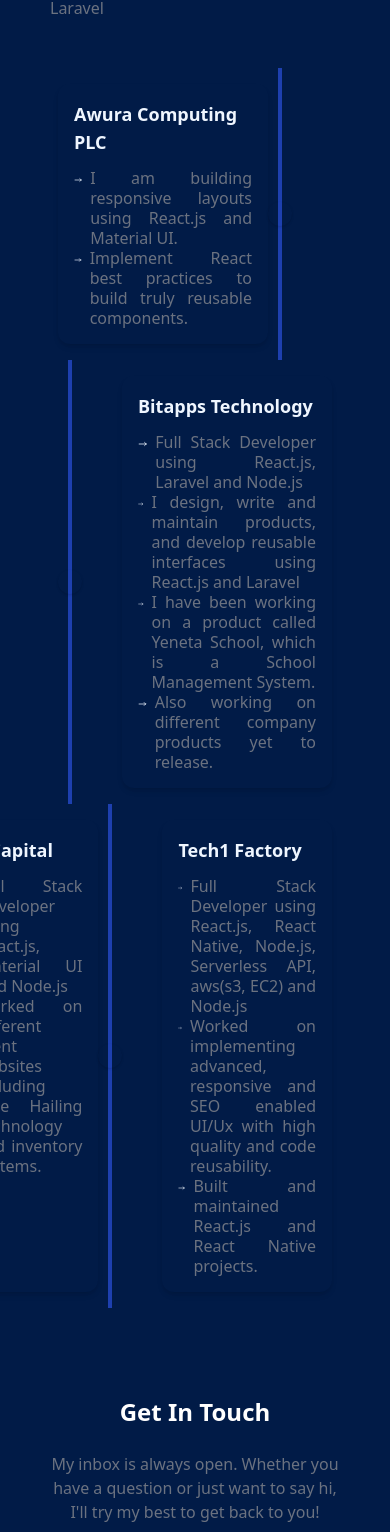
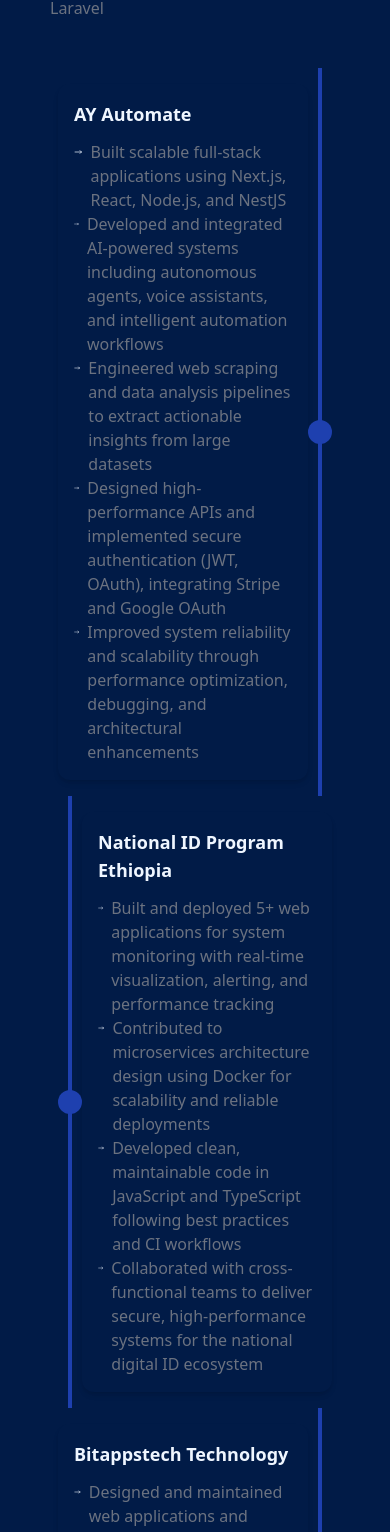
Before and after one commit to Alazar-dev/portfolio, a Next.js app: page / in a window 390 px wide. Shown: the part 1075-2607 px from the top of the page. Built offline with nearby package versions, Linux system fonts and the light colour scheme.

Commit message:
update experience

```diff
--- a/components/Expreience.js
+++ b/components/Expreience.js
@@ -1,30 +1,22 @@
+import experience from '../data/experience.json';
+
 export default function Experience() {
   return (
       <div className="container">
         <div className="flex flex-col md:grid grid-cols-9 mx-auto p-2 text-blue-50">
-        <div className="flex md:contents">
-          <div className=" col-start-1 col-end-5 p-4 rounded-xl my-4 ml-auto shadow-md">
-            <h3 className="font-semibold text-lg mb-3">Awura Computing PLC</h3>
-            <div className="flex">
-              <svg
-                xmlns="http://www.w3.org/2000/svg"
-                className="h-6 w-6 mr-2"
-                fill="none"
-                viewBox="0 0 24 24"
-                stroke="currentColor"
-                strokeWidth={2}
-              >
-                <path
-                  strokeLinecap="round"
-                  strokeLinejoin="round"
-                  d="M17 8l4 4m0 0l-4 4m4-4H3"/**/
-                />
-              </svg>
-              <p className="text-gray-500 leading-tight text-justify">
-                I am building responsive layouts using React.js and Material UI.
-              </p>
-            </div>
-            <div className="flex">
+          {experience.map((item, i) => {
+            const isLeft = i % 2 === 0;
+
+            return (
+                <div key={i} className="flex md:contents">
+
+                  {/* LEFT SIDE */}
+                  {isLeft && (
+                      <div className="col-start-1 col-end-5 p-4 rounded-xl my-4 ml-auto shadow-md">
+                        <h3 className="font-semibold text-lg mb-3">{item.company}</h3>
+
+                        {item.points.map((point, idx) => (
+                            <div key={idx} className="flex">
                               <svg
                                   xmlns="http://www.w3.org/2000/svg"
                                   className="h-6 w-6 mr-2"
@@ -39,29 +31,27 @@
                                     d="M17 8l4 4m0 0l-4 4m4-4H3"
                                 />
                               </svg>
-              <p className="text-gray-500 leading-tight text-justify">
-                Implement React best practices to build truly reusable
-                components.
-              </p>
+                              <p className="text-gray-500">{point}</p>
                             </div>
+                        ))}
                       </div>
-          <div className="col-start-5 col-end-6 md:mx-auto relative mr-10">
+                  )}
+
+                  {/* CENTER LINE */}
+                  <div className="col-start-5 col-end-6 mx-auto relative">
                     <div className="h-full w-6 flex items-center justify-center">
-              <div className="h-full w-1 bg-blue-800 pointer-events-none" />
+                      <div className="h-full w-1 bg-blue-800" />
                     </div>
-            <div className="w-6 h-6 absolute top-1/2 -mt-3 rounded-full  shadow" />
+                    <div className="w-6 h-6 absolute top-1/2 -mt-3 rounded-full bg-blue-800" />
                   </div>
-        </div>
-        <div className="flex md:contents">
-          <div className="col-start-5 col-end-6 mr-10 md:mx-auto relative">
-            <div className="h-full w-6 flex items-center justify-center">
-              <div className="h-full w-1 bg-blue-800 pointer-events-none" />
-            </div>
-            <div className="w-6 h-6 absolute top-1/2 -mt-3 rounded-full  shadow" />
-          </div>
-          <div className=" col-start-6 col-end-10 p-4 rounded-xl my-4 mr-auto shadow-md">
-            <h3 className="font-semibold text-lg mb-3">Bitapps Technology</h3>
-            <div className="flex">
+
+                  {/* RIGHT SIDE */}
+                  {!isLeft && (
+                      <div className="col-start-6 col-end-10 p-4 rounded-xl my-4 mr-auto shadow-md">
+                        <h3 className="font-semibold text-lg mb-3">{item.company}</h3>
+
+                        {item.points.map((point, idx) => (
+                            <div key={idx} className="flex">
                               <svg
                                   xmlns="http://www.w3.org/2000/svg"
                                   className="h-6 w-6 mr-2"
@@ -76,193 +66,15 @@
                                     d="M17 8l4 4m0 0l-4 4m4-4H3"
                                 />
                               </svg>
-              <p className="text-gray-500 leading-tight text-justify">
-                Full Stack Developer using React.js, Laravel and Node.js
-              </p>
+                              <p className="text-gray-500">{point}</p>
                             </div>
-            <div className="flex">
-              <svg
-                xmlns="http://www.w3.org/2000/svg"
-                className="h-6 w-6 mr-2"
-                fill="none"
-                viewBox="0 0 24 24"
-                stroke="currentColor"
-                strokeWidth={2}
-              >
-                <path
-                  strokeLinecap="round"
-                  strokeLinejoin="round"
-                  d="M17 8l4 4m0 0l-4 4m4-4H3"
-                />
-              </svg>
-              <p className="text-gray-500 leading-tight text-justify">
-                I design, write and maintain products, and develop reusable
-                interfaces using React.js and Laravel
-              </p>
+                        ))}
                       </div>
-            <div className="flex">
-              <svg
-                xmlns="http://www.w3.org/2000/svg"
-                className="h-6 w-6 mr-2"
-                fill="none"
-                viewBox="0 0 24 24"
-                stroke="currentColor"
-                strokeWidth={2}
-              >
-                <path
-                  strokeLinecap="round"
-                  strokeLinejoin="round"
-                  d="M17 8l4 4m0 0l-4 4m4-4H3"
-                />
-              </svg>
-              <p className="text-gray-500 leading-tight text-justify">
-                I have been working on a product called Yeneta School, which is
-                a School Management System.
-              </p>
+                  )}
+
                 </div>
-            <div className="flex">
-              <svg
-                xmlns="http://www.w3.org/2000/svg"
-                className="h-6 w-6 mr-2"
-                fill="none"
-                viewBox="0 0 24 24"
-                stroke="currentColor"
-                strokeWidth={2}
-              >
-                <path
-                  strokeLinecap="round"
-                  strokeLinejoin="round"
-                  d="M17 8l4 4m0 0l-4 4m4-4H3"
-                />
-              </svg>
-              <p className="text-gray-500 leading-tight text-justify">
-                Also working on different company products yet to release.
-              </p>
-            </div>
-          </div>
-        </div>
-
-        <div className="flex flex-row-reverse md:contents">
-          <div className=" col-start-1 col-end-5 p-4 rounded-xl my-4 ml-auto shadow-md">
-            <h3 className="font-semibold text-lg mb-3">Tech1 Factory</h3>
-            <div className="flex">
-              <svg
-                xmlns="http://www.w3.org/2000/svg"
-                className="h-6 w-6 mr-2"
-                fill="none"
-                viewBox="0 0 24 24"
-                stroke="currentColor"
-                strokeWidth={2}
-              >
-                <path
-                  strokeLinecap="round"
-                  strokeLinejoin="round"
-                  d="M17 8l4 4m0 0l-4 4m4-4H3"
-                />
-              </svg>
-              <p className="text-gray-500 leading-tight text-justify">
-                Full Stack Developer using React.js, React Native, Node.js,
-                Serverless API, aws(s3, EC2) and Node.js
-              </p>
-            </div>
-            <div className="flex">
-              <svg
-                xmlns="http://www.w3.org/2000/svg"
-                className="h-6 w-6 mr-2"
-                fill="none"
-                viewBox="0 0 24 24"
-                stroke="currentColor"
-                strokeWidth={2}
-              >
-                <path
-                  strokeLinecap="round"
-                  strokeLinejoin="round"
-                  d="M17 8l4 4m0 0l-4 4m4-4H3"
-                />
-              </svg>
-              <p className="text-gray-500 leading-tight text-justify">
-                Worked on implementing advanced, responsive and SEO enabled
-                UI/Ux with high quality and code reusability.
-              </p>
-            </div>
-            <div className="flex">
-              <svg
-                xmlns="http://www.w3.org/2000/svg"
-                className="h-6 w-6 mr-2"
-                fill="none"
-                viewBox="0 0 24 24"
-                stroke="currentColor"
-                strokeWidth={2}
-              >
-                <path
-                  strokeLinecap="round"
-                  strokeLinejoin="round"
-                  d="M17 8l4 4m0 0l-4 4m4-4H3"
-                />
-              </svg>
-              <p className="text-gray-500 leading-tight text-justify">
-                Built and maintained React.js and React Native projects.
-              </p>
-            </div>
-          </div>
-
-          <div className="col-start-5 col-end-6 md:mx-auto relative mr-10">
-            <div className="h-full w-6 flex items-center justify-center">
-              <div className="h-full w-1 bg-blue-800 pointer-events-none" />
-            </div>
-            <div className="w-6 h-6 absolute top-1/2 -mt-3 rounded-full  shadow" />
-          </div>
-          <div className="flex md:contents">
-            <div className="col-start-5 col-end-6 mr-10 md:mx-auto relative">
-              <div className="h-full w-6 flex items-center justify-center">
-                <div className="h-full w-1 bg-blue-800 pointer-events-none" />
-              </div>
-              <div className="w-6 h-6 absolute top-1/2 -mt-3 rounded-full  shadow" />
-            </div>
-            <div className=" col-start-6 col-end-10 p-4 rounded-xl my-4 mr-auto shadow-md">
-              <h3 className="font-semibold text-lg mb-3">2F Capital</h3>
-              <div className="flex">
-                <svg
-                  xmlns="http://www.w3.org/2000/svg"
-                  className="h-6 w-6 mr-2"
-                  fill="none"
-                  viewBox="0 0 24 24"
-                  stroke="currentColor"
-                  strokeWidth={2}
-                >
-                  <path
-                    strokeLinecap="round"
-                    strokeLinejoin="round"
-                    d="M17 8l4 4m0 0l-4 4m4-4H3"
-                  />
-                </svg>
-                <p className="text-gray-500 leading-tight text-justify">
-                  Full Stack Developer using React.js, Material UI and Node.js
-                </p>
-              </div>
-              <div className="flex">
-                <svg
-                  xmlns="http://www.w3.org/2000/svg"
-                  className="h-6 w-6 mr-2"
-                  fill="none"
-                  viewBox="0 0 24 24"
-                  stroke="currentColor"
-                  strokeWidth={2}
-                >
-                  <path
-                    strokeLinecap="round"
-                    strokeLinejoin="round"
-                    d="M17 8l4 4m0 0l-4 4m4-4H3"
-                  />
-                </svg>
-                <p className="text-gray-500 leading-tight text-justify">
-                  Worked on different client websites including Ride Hailing
-                  Technology and inventory systems.
-                </p>
-              </div>
-            </div>
-          </div>
-        </div>
+            );
+          })}
         </div>
       </div>
   );
--- /dev/null
+++ b/data/experience.json
@@ -0,0 +1,62 @@
+[
+  {
+    "company": "AY Automate",
+    "role": "Software Engineer",
+    "date": "Nov 2025 - Mar 2026",
+    "location": "Casper, Wyoming, United States",
+    "points": [
+      "Built scalable full-stack applications using Next.js, React, Node.js, and NestJS",
+      "Developed and integrated AI-powered systems including autonomous agents, voice assistants, and intelligent automation workflows",
+      "Engineered web scraping and data analysis pipelines to extract actionable insights from large datasets",
+      "Designed high-performance APIs and implemented secure authentication (JWT, OAuth), integrating Stripe and Google OAuth",
+      "Improved system reliability and scalability through performance optimization, debugging, and architectural enhancements"
+    ]
+  },
+  {
+    "company": "National ID Program Ethiopia",
+    "role": "Software Engineer",
+    "date": "Oct 2022 - Oct 2025",
+    "location": "Addis Ababa, Ethiopia",
+    "points": [
+      "Built and deployed 5+ web applications for system monitoring with real-time visualization, alerting, and performance tracking",
+      "Contributed to microservices architecture design using Docker for scalability and reliable deployments",
+      "Developed clean, maintainable code in JavaScript and TypeScript following best practices and CI workflows",
+      "Collaborated with cross-functional teams to deliver secure, high-performance systems for the national digital ID ecosystem"
+    ]
+  },
+  {
+    "company": "Bitappstech Technology",
+    "role": "Software Engineer",
+    "date": "Mar 2022 - Oct 2022",
+    "location": "Addis Ababa, Ethiopia",
+    "points": [
+      "Designed and maintained web applications and reusable UI components using React and Laravel",
+      "Contributed to Yeneta School Management System with features like student management, attendance, and reporting",
+      "Built scalable backend services using Node.js and REST APIs",
+      "Developed and deployed the company blog platform to improve brand presence"
+    ]
+  },
+  {
+    "company": "Tech1 Factory",
+    "role": "Fullstack Developer",
+    "date": "Apr 2021 - Jan 2022",
+    "location": "Remote (Bay Area, United States)",
+    "points": [
+      "Developed web systems and cross-platform mobile applications",
+      "Built responsive UI components using React and Material UI",
+      "Implemented performance optimizations and feature enhancements using Node.js",
+      "Collaborated with teams to deliver clean, production-ready code"
+    ]
+  },
+  {
+    "company": "2F Capital",
+    "role": "Fullstack Developer",
+    "date": "Dec 2020 - Apr 2021",
+    "location": "Addis Ababa, Ethiopia",
+    "points": [
+      "Developed client applications including ride-hailing and inventory systems",
+      "Built responsive UIs and scalable backend systems",
+      "Collaborated with stakeholders to deliver tailored software solutions on time"
+    ]
+  }
+]
```
Lines whose indentation alone changed are shown as unchanged.
